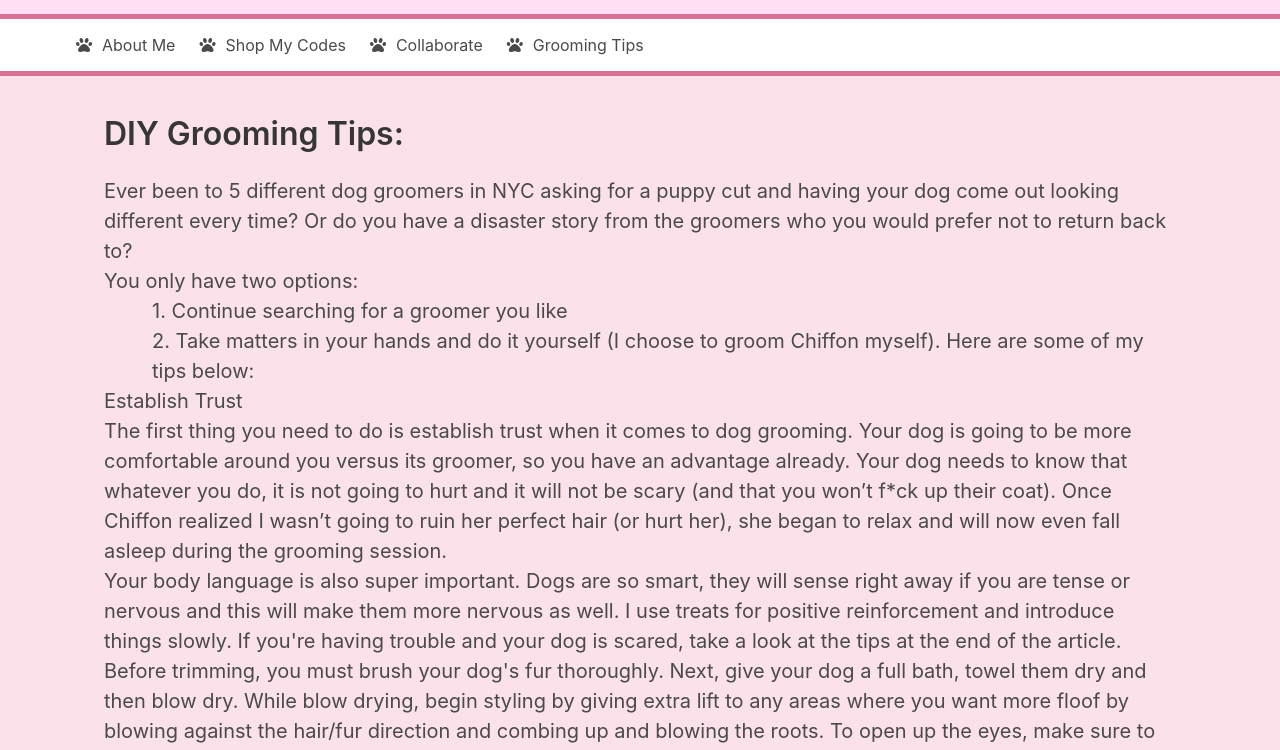
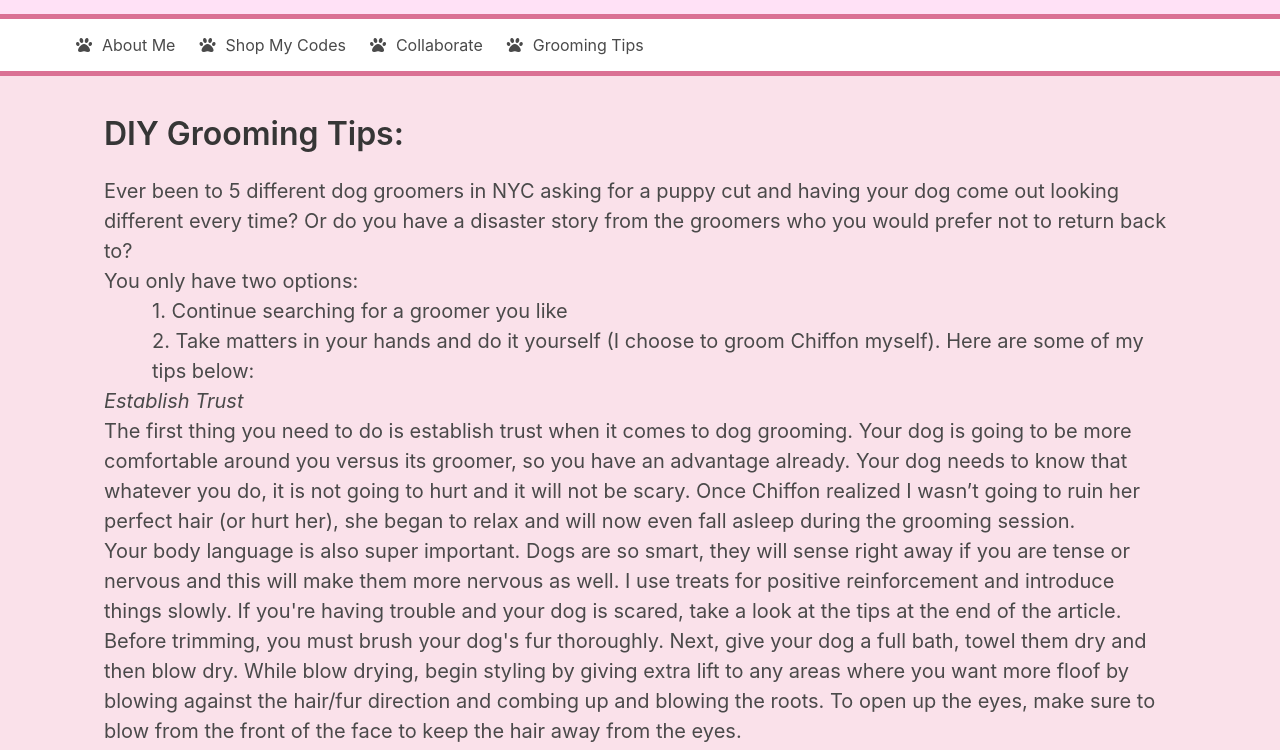
Before and after one commit to TechieQian/chiffon, a React (Create React App) app: page /grooming in a window 1280 px wide. Shown: the part 478-1228 px from the top of the page. Built offline with nearby package versions, Linux system fonts and the light colour scheme.

Commit message:
editing grooming

```diff
--- a/src/body/Grooming.tsx
+++ b/src/body/Grooming.tsx
@@ -9,8 +9,8 @@ function Grooming(props : any) {
 <p>You only have two options:</p>
 <p className="pl-6">1. Continue searching for a groomer you like</p>
 <p className="pl-6">2. Take matters in your hands and do it yourself (I choose to groom Chiffon myself). Here are some of my tips below:</p>
-<p>Establish Trust</p>
-<p>The first thing you need to do is establish trust when it comes to dog grooming. Your dog is going to be more comfortable around you versus its groomer, so you have an advantage already. Your dog needs to know that whatever you do, it is not going to hurt and it will not be scary (and that you won’t f*ck up their coat). Once Chiffon realized I wasn’t going to ruin her perfect hair (or hurt her), she began to relax and will now even fall asleep during the grooming session.</p>
+<p className="is-italic">Establish Trust</p>
+<p>The first thing you need to do is establish trust when it comes to dog grooming. Your dog is going to be more comfortable around you versus its groomer, so you have an advantage already. Your dog needs to know that whatever you do, it is not going to hurt and it will not be scary. Once Chiffon realized I wasn’t going to ruin her perfect hair (or hurt her), she began to relax and will now even fall asleep during the grooming session.</p>
 <p>Your body language is also super important. Dogs are so smart, they will sense right away if you are tense or nervous and this will make them more nervous as well. I use treats for positive reinforcement and introduce things slowly. If you're having trouble and your dog is scared, take a look at the tips at the end of the article.</p>
 <p></p>
 <p>Before trimming, you must brush your dog's fur thoroughly. Next, give your dog a full bath, towel them dry and then blow dry. While blow drying, begin styling by giving extra lift to any areas where you want more floof by blowing against the hair/fur direction and combing up and blowing the roots. To open up the eyes, make sure to blow from the front of the face to keep the hair away from the eyes.</p>
```
